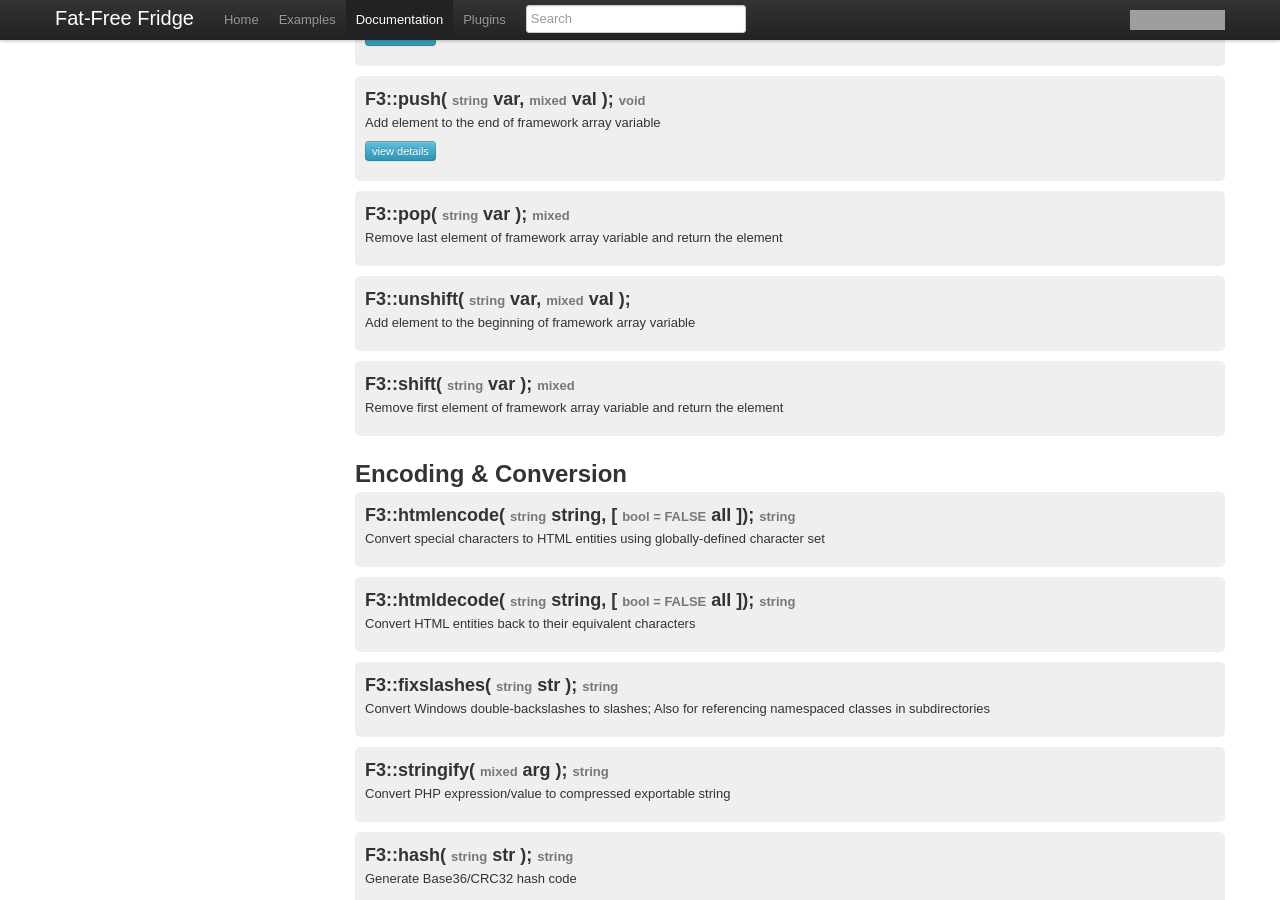
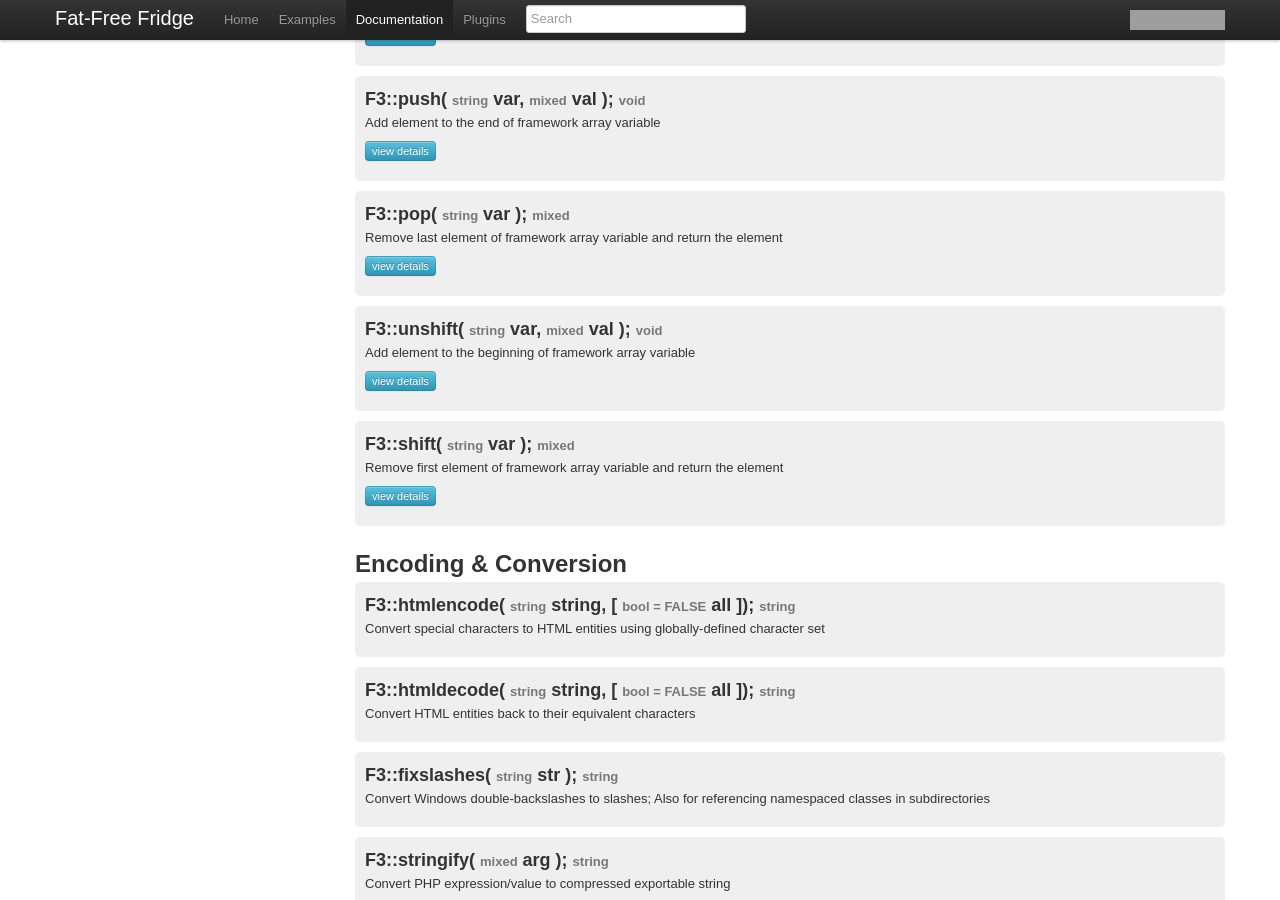
Before and after one commit to ikkez/FatFreeFridge, a Jekyll site: the page built from docs_en.html, in a window 1280 px wide and 900 px high, scrolled down 1947 px. Built offline with Jekyll 4.4.1, drawn with Linux system fonts in a browser that asks for light colours; some web fonts are replaced; grey boxes are pictures that could not be loaded.

Commit message:
added usage for pop, shift, unshift

```diff
--- a/docs_en.html
+++ b/docs_en.html
@@ -374,14 +374,82 @@
                         <div id="pop">
                             <h3>F3::pop( <span>string</span> var ); <span>mixed</span></h3>
                             <p>Remove last element of framework array variable and return the element</p>
+                            <button class="btn btn-mini btn-info more" data-toggle="collapse" data-target="#pop .collapse">view details</button>
+                            <div class="collapse in">
+                            <p>Usage:</p>
+{% highlight php startinline %}
+F3::set('fruits',array(
+	'apple',
+	'banana',
+	'peach'
+));
+
+F3::pop('fruits'); // returns "peach"
+
+print_r(F3::get('fruits'));
+/* output:
+Array
+(
+    [1] => apple
+    [2] => banana
+)
+*/
+{% endhighlight %}
+                            </div>
                         </div>
                         <div id="unshift">
-                            <h3>F3::unshift( <span>string</span> var, <span>mixed</span> val ); <span></span></h3>
+                            <h3>F3::unshift( <span>string</span> var, <span>mixed</span> val ); <span>void</span></h3>
                             <p>Add element to the beginning of framework array variable</p>
+                            <button class="btn btn-mini btn-info more" data-toggle="collapse" data-target="#unshift .collapse">view details</button>
+                            <div class="collapse in">
+                            <p>Usage:</p>
+{% highlight php startinline %}
+F3::set('fruits',array(
+	'apple',
+	'banana',
+	'peach'
+));
+
+F3::unshift('fruits','cherry');
+
+print_r(F3::get('fruits'));
+/* output:
+Array
+(
+    [0] => cherry
+    [1] => apple
+    [2] => banana
+    [3] => peach
+)
+*/
+{% endhighlight %}
+                            </div>
                         </div>
                         <div id="shift">
                             <h3>F3::shift( <span>string</span> var ); <span>mixed</span></h3>
                             <p>Remove first element of framework array variable and return the element</p>
+                            <button class="btn btn-mini btn-info more" data-toggle="collapse" data-target="#shift .collapse">view details</button>
+                            <div class="collapse in">
+                            <p>Usage:</p>
+{% highlight php startinline %}
+F3::set('fruits',array(
+	'apple',
+	'banana',
+	'peach'
+));
+
+F3::shift('fruits'); // returns "apple"
+
+print_r(F3::get('fruits'));
+/* output:
+Array
+(
+    [0] => banana
+    [1] => peach
+)
+*/
+{% endhighlight %}
+                            </div>
                         </div>
                     </div>
                     <div class="package" id="encoding">
```
